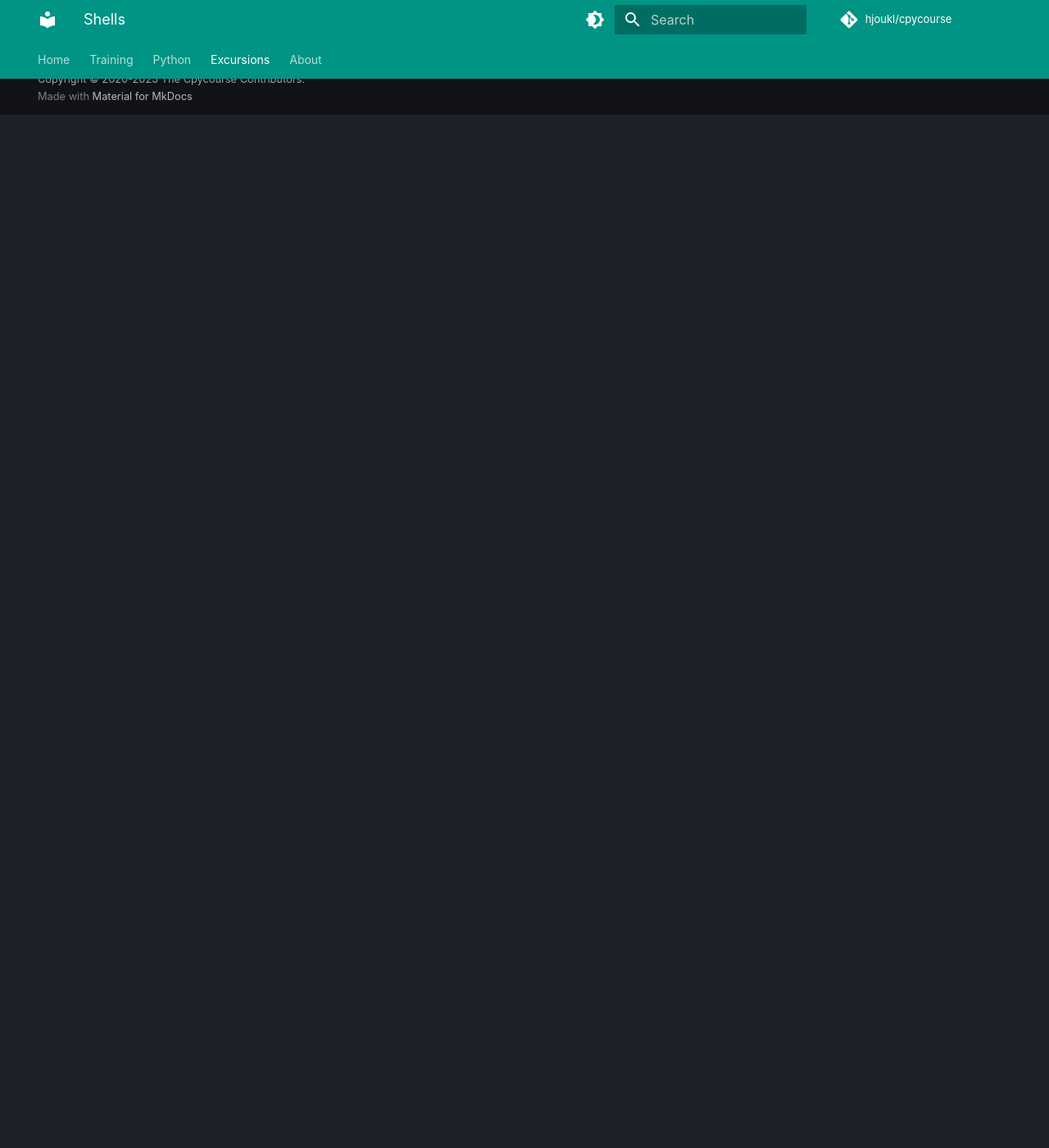
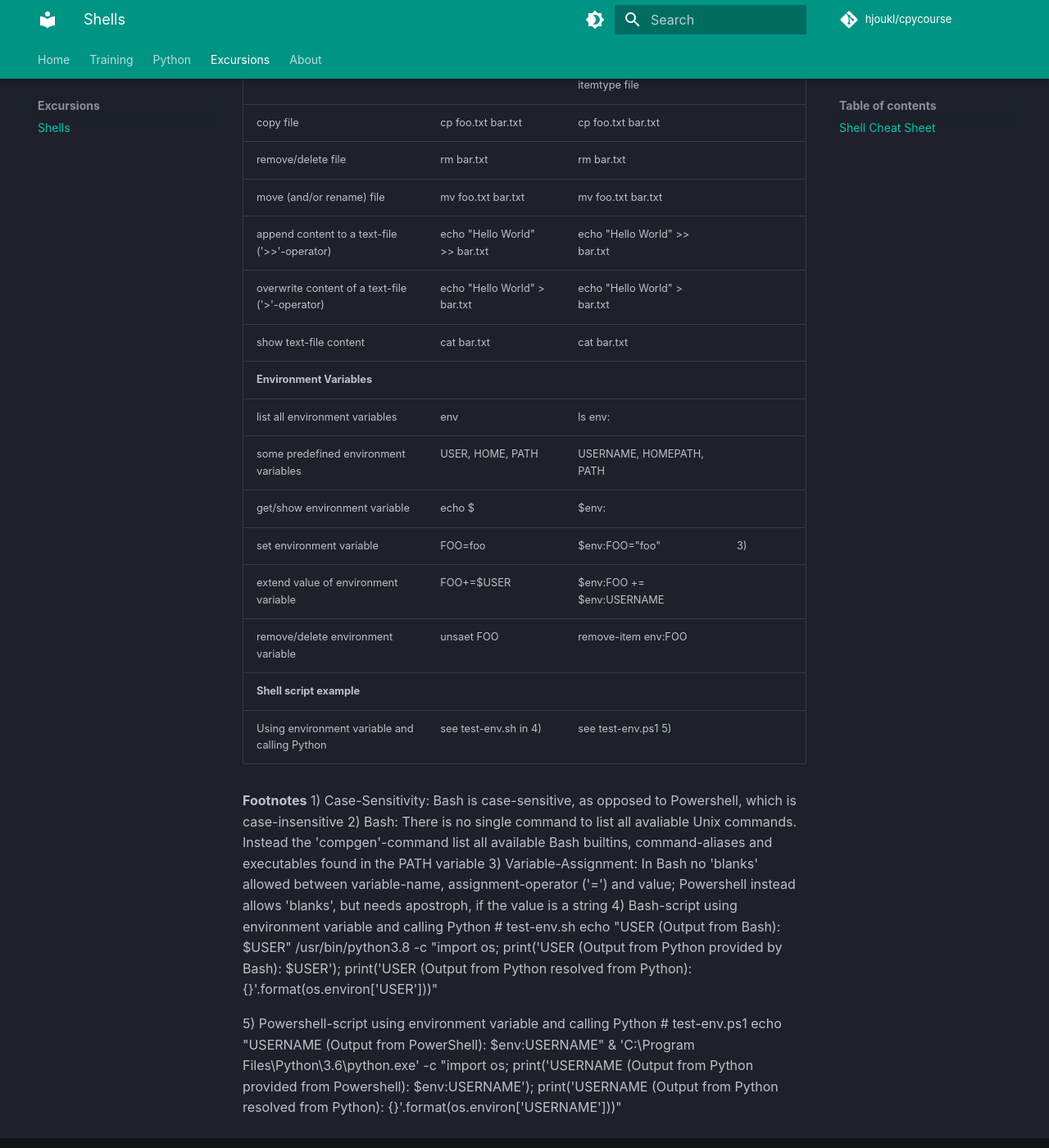
Before and after one commit to rkluger68/cpycourse, an MkDocs documentation site: the page built from docs/excursions/shells.md, in a window 1280 px wide and 1400 px high, scrolled down 1260 px. Shown: the whole window at 82% size. Built offline with MkDocs 1.6.1 and Material for MkDocs 9.7.7, drawn with Linux system fonts in a browser that asks for light colours; comment, search, counter and statistics services are not loaded; some of the changed text lies outside the part shown.

Commit message:
Added Shell Cheat Sheet

```diff
--- a/docs/excursions/shells.md
+++ b/docs/excursions/shells.md
@@ -4,7 +4,59 @@
 be a "shell" - a special program that provides operating system services and
 environment to the user or other programs.
 
-...
+
 
 ## Shell Cheat Sheet
-...
+
+| Subject                                         | Linux Bash command 1)         | Windows Powershell command 1)   | Notes     |
+| ----------------------------------------------- | ----------------------------- | ----------------------------    | --------- |
+| **Shell**                                       |                               |                                 |           |
+| shell version                                   | bash --version                | $PSVersionTable                 |           |
+| list available commands                         | compgen -c | sort | uniq      | get-command                     | 2)        |
+| command help                                    | <command> --help              | help <command>                  |           |
+| shell command history                           | history                       | history                         |           |
+| search shell command history                    | <ctrl>-r                      | <ctrl>-r                        |           |
+| shell command navigation                        | <arrow-up> or <arrow-down>    |  <arrow-up> or <arrow-down>     |           |
+| **Directories**                                 |                               |                                 |           |
+| show current working directory                  | pwd                           | pwd                             |           |
+| change drive                                    | NOT-AVAILABLE                 | C:                              |           |
+| list directory content                          | ls                            | ls                              |           |
+| list directory content using wildcards          | ls foo*                       | ls foo*                         |           |
+| list directory tree                             | tree -L <level>               | tree                            |           |
+| change directory                                | cd <directory>                | cd <directory>                  |           |
+| create directory                                | mkdir FOO                     | mkdir FOO                       |           |
+| remove/delete directory                         | rmdir FOO                     | rmdir FOO                       |           |
+| move (and/or rename) directory                  | mv FOO BAR                    | mv FOO BAR                      |           |
+| **Files**                                       |                               |                                 |           |
+| create file                                     | touch foo.txt                 | new-item foo.txt -itemtype file |           |
+| copy file                                       | cp foo.txt bar.txt            | cp foo.txt bar.txt              |           |
+| remove/delete file                              | rm bar.txt                    | rm bar.txt                      |           |
+| move (and/or rename) file                       | mv foo.txt bar.txt            | mv foo.txt bar.txt              |           |
+| append content to a text-file ('>>'-operator)   | echo "Hello World" >> bar.txt | echo "Hello World" >> bar.txt   |           |
+| overwrite content of a text-file ('>'-operator) | echo "Hello World" > bar.txt  | echo "Hello World" > bar.txt    |           |
+| show text-file content                          | cat bar.txt                   | cat bar.txt                     |           |
+| **Environment Variables**                       |                               |                                 |           |
+| list all environment variables                  | env                           | ls env:                         |           |
+| some predefined environment variables           | USER, HOME, PATH              | USERNAME, HOMEPATH, PATH        |           |
+| get/show environment variable                   | echo $<variable>              | $env:<variable>                 |           |
+| set environment variable                        | FOO=foo                       | $env:FOO="foo"                  | 3)        |
+| extend value of environment variable            | FOO+=$USER                    | $env:FOO += $env:USERNAME       |           |
+| remove/delete environment variable              | unsaet FOO                    | remove-item env:FOO             |           |
+| **Shell script example**                        |                               |                                 |           |
+| Using environment variable and calling Python   | see test-env.sh in 4)         | see test-env.ps1 5)             |           |
+
+
+
+**Footnotes**
+1) Case-Sensitivity: Bash is case-sensitive, as opposed to Powershell, which is case-insensitive
+2) Bash: There is no single command to list all avaliable Unix commands. Instead the 'compgen'-command list all available Bash builtins, command-aliases and executables found in the PATH variable
+3) Variable-Assignment: In Bash no 'blanks' allowed between variable-name, assignment-operator ('=') and value; Powershell instead allows 'blanks', but needs apostroph, if the value is a string
+4) Bash-script using environment variable and calling Python
+    # test-env.sh
+    echo "USER (Output from Bash): $USER"
+    /usr/bin/python3.8 -c "import os; print('USER (Output from Python provided by Bash): $USER'); print('USER (Output from Python resolved from Python): {}'.format(os.environ['USER']))"
+
+5) Powershell-script using environment variable and calling Python
+    # test-env.ps1
+    echo "USERNAME (Output from PowerShell): $env:USERNAME"
+    & 'C:\Program Files\Python\3.6\python.exe' -c "import os; print('USERNAME (Output from Python provided from Powershell): $env:USERNAME'); print('USERNAME (Output from Python resolved from Python): {}'.format(os.environ['USERNAME']))"
```
